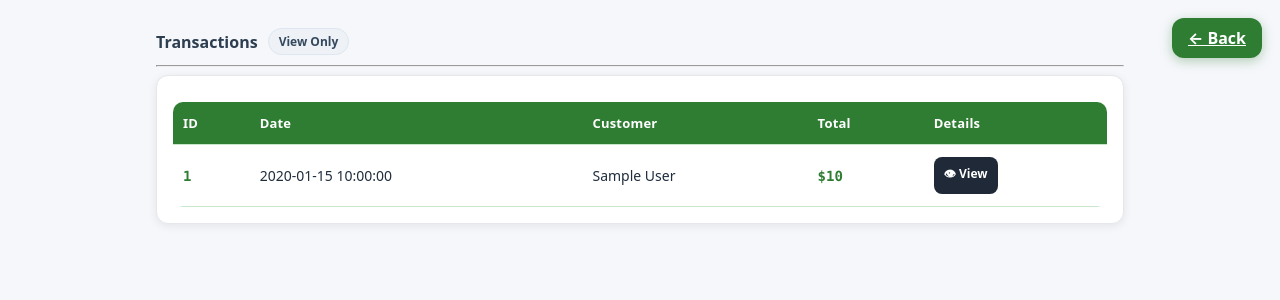
After one commit to i7modes/Project-Database, a Flask app: page /admin_transaction in a window 1280 px wide. The commit adds this page. Shown: the top 300 px of the page. Run offline with Flask 3, Linux system fonts and the light colour scheme; tables that the repository leaves empty or names only in its code hold one stand-in row (values such as "Sample post").

Commit message:
Add transaction

```diff
--- a/main.py
+++ b/main.py
@@ -988,6 +988,68 @@ def delete_category(cat_id):
         conn.close()
 
     return redirect(url_for('admin_category', msg=msg, type=msg_type))
+########################################################################################################################
+########################################  Transaction ###############################################################
+########################################################################################################################
+@app.route('/admin_transaction')
+def admin_transaction():
+    conn = get_db_connection()
+    cursor = conn.cursor(dictionary=True)
 
+    cursor.execute("""
+        SELECT
+            T.TransactionID,
+            T.TransactionTimestamp,
+            T.TotalAmount,
+            CONCAT(C.FirstName, ' ', C.LastName) AS CustomerName
+        FROM Transactions T LEFT JOIN Customers C ON T.CustomerID = C.CustomerID
+        ORDER BY T.TransactionID
+    """)
+    transactions = cursor.fetchall()
+
+    cursor.close()
+    conn.close()
+
+    return render_template('admin_transaction.html', transactions=transactions)
+
+
+@app.route('/admin_transaction/<int:transaction_id>')
+def admin_transaction_details(transaction_id):
+    conn = get_db_connection()
+    cursor = conn.cursor(dictionary=True)
+
+    cursor.execute("""
+        SELECT
+            T.TransactionID,
+            T.TransactionTimestamp,
+            T.TotalAmount,
+            CONCAT(C.FirstName, ' ', C.LastName) AS CustomerName,
+            CONCAT(E.FirstName, ' ', E.LastName) AS EmployeeName
+        FROM Transactions T
+        LEFT JOIN Customers C ON T.CustomerID = C.CustomerID
+        LEFT JOIN Employees E ON T.EmployeeID = E.EmployeeID
+        WHERE T.TransactionID = %s
+    """, (transaction_id,))
+    txn = cursor.fetchone()
+
+    cursor.execute("""
+        SELECT
+            P.Name,
+            TI.Quantity,
+            TI.PriceAtTimeOfSale,
+            (TI.Quantity * TI.PriceAtTimeOfSale) AS LineTotal
+        FROM TransactionItems TI
+        JOIN Products P ON TI.ProductID = P.ProductID
+        WHERE TI.TransactionID = %s
+    """, (transaction_id,))
+    items = cursor.fetchall()
+
+    cursor.close()
+    conn.close()
+
+    return render_template('admin_transaction_details.html', txn=txn, items=items)
+
+
+    return redirect(url_for('admin_employee'))
 if __name__ == '__main__':
     app.run(debug=True)
--- a/templates/admin.html
+++ b/templates/admin.html
@@ -26,6 +26,7 @@
             <a class="btn btn-dark" href="{{ url_for('admin_category') }}">category</a>
             <a class="btn btn-dark" href="{{ url_for('admin_product') }}">Products</a>
             <a class="btn btn-dark" href="{{ url_for('admin_warehouse') }}">Warehouse</a>
+            <a class="btn btn-dark" href="{{ url_for('admin_transaction') }}">Transaction</a>
         </div>
     </div>
 
--- /dev/null
+++ b/templates/admin_transaction.html
@@ -0,0 +1,52 @@
+<!DOCTYPE html>
+<html lang="en">
+<head>
+    <meta charset="UTF-8">
+    <title>Transactions</title>
+    <link rel="stylesheet" href="{{ url_for('static', filename='css/style.css') }}">
+</head>
+<body>
+
+<div class="section">
+    <h2>Transactions <span class="pill">View Only</span></h2>
+    <hr>
+
+    <div class="card">
+        {% if transactions %}
+        <table>
+            <thead>
+                <tr>
+                    <th>ID</th>
+                    <th>Date</th>
+                    <th>Customer</th>
+                    <th>Total</th>
+                    <th>Details</th>
+                </tr>
+            </thead>
+            <tbody>
+                {% for t in transactions %}
+                <tr>
+                    <td class="money">{{ t.TransactionID }}</td>
+                    <td>{{ t.TransactionTimestamp }}</td>
+                    <td>{{ t.CustomerName or '-' }}</td>
+                    <td class="money">${{ t.TotalAmount }}</td>
+                    <td>
+                        <a href="{{ url_for('admin_transaction_details', transaction_id=t.TransactionID) }}"
+                           class="btn btn-small btn-update">
+                            👁 View
+                        </a>
+                    </td>
+                </tr>
+                {% endfor %}
+            </tbody>
+        </table>
+        {% else %}
+        <div class="empty">No transactions found.</div>
+        {% endif %}
+    </div>
+</div>
+
+<a href="{{ url_for('admin') }}" class="back-btn">← Back</a>
+
+</body>
+</html>
```
Also changed, not shown: templates/admin_transaction_details.html (added, +44 -0 lines).
